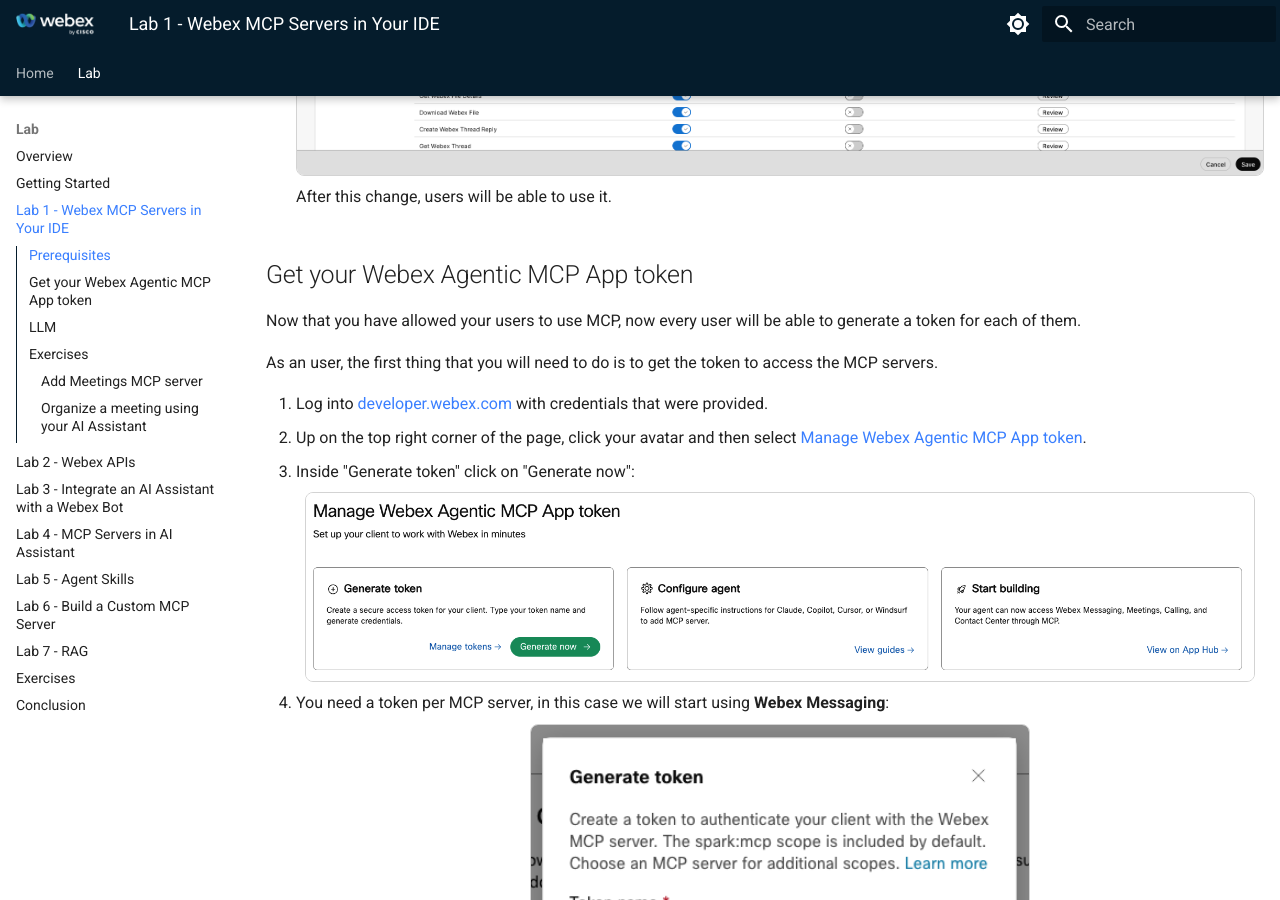
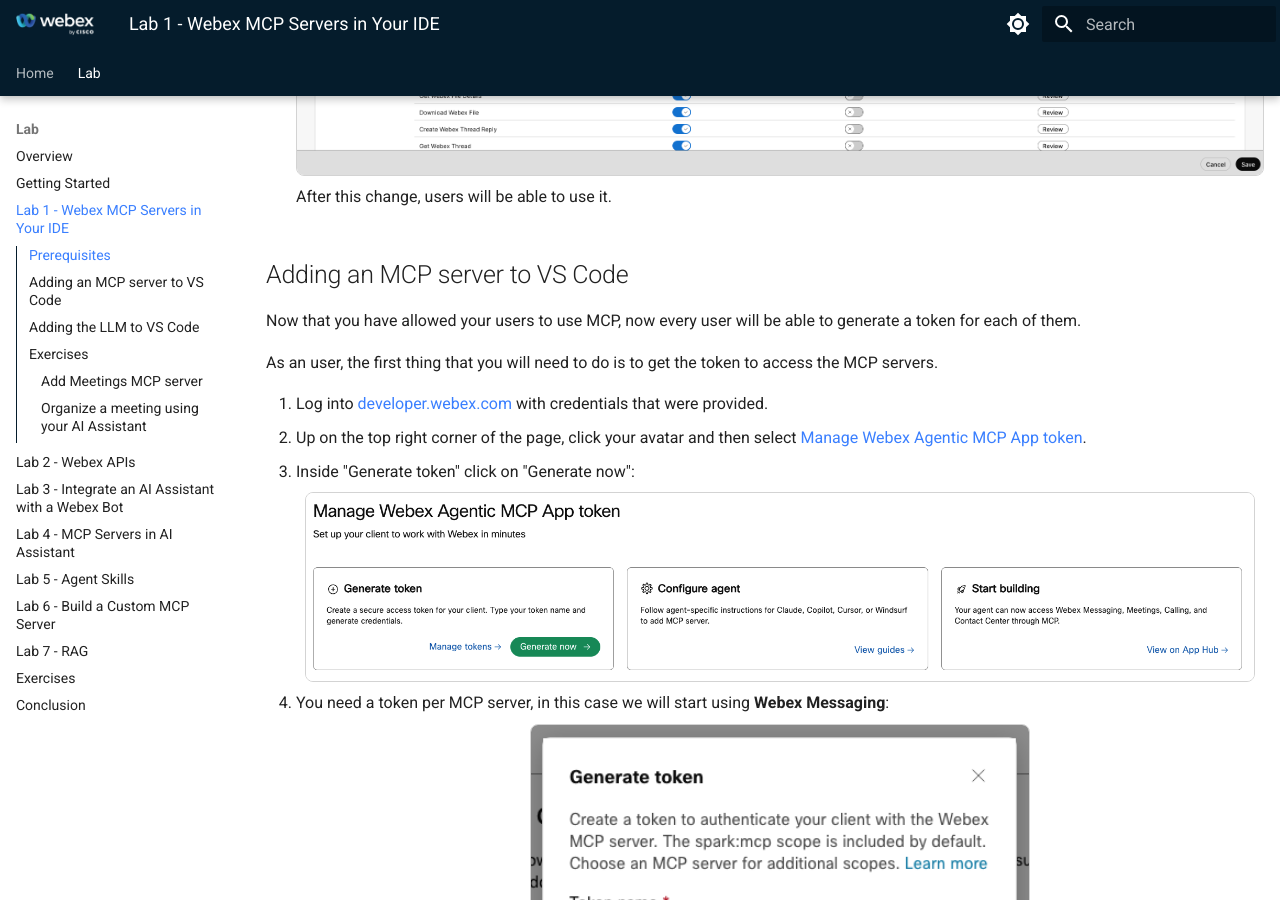
Before and after one commit to WebexCC-SA/LAB-31123, an MkDocs documentation site: the page built from docs/lab1_webex-mcp-in-ide.md, in a window 1280 px wide and 900 px high, scrolled down 3338 px. Built offline with MkDocs 1.6.1 and Material for MkDocs 9.7.7, drawn with Linux system fonts in a browser that asks for light colours; some of the changed text lies outside the part shown.

Commit message:
Update lab1_webex-mcp-in-ide.md

```diff
--- a/docs/lab1_webex-mcp-in-ide.md
+++ b/docs/lab1_webex-mcp-in-ide.md
@@ -64,7 +64,7 @@
 
     After this change, users will be able to use it.
 
-## Get your Webex Agentic MCP App token
+## Adding an MCP server to VS Code
 
 Now that you have allowed your users to use MCP, now every user will be able to generate a token for each of them.
 
@@ -152,7 +152,7 @@
 
     ![Tools](./assets/tools_2.png){ width="400" style="display: block; margin: 0 auto; border: 1px solid lightgray; border-radius: 8px;"}
 
-## LLM
+## Adding the LLM to VS Code
 
 The MCP server itself it is just a bunch of tools that an agent can call, but you need to add the brain, that will be the LLM. In this lab we will be using OpenAI models,
 The Webex MCP server is only the tool layer (list spaces, search messages, etc.). The LLM is the brain that reads your question, chooses tools, and turns results into an answer.
```
